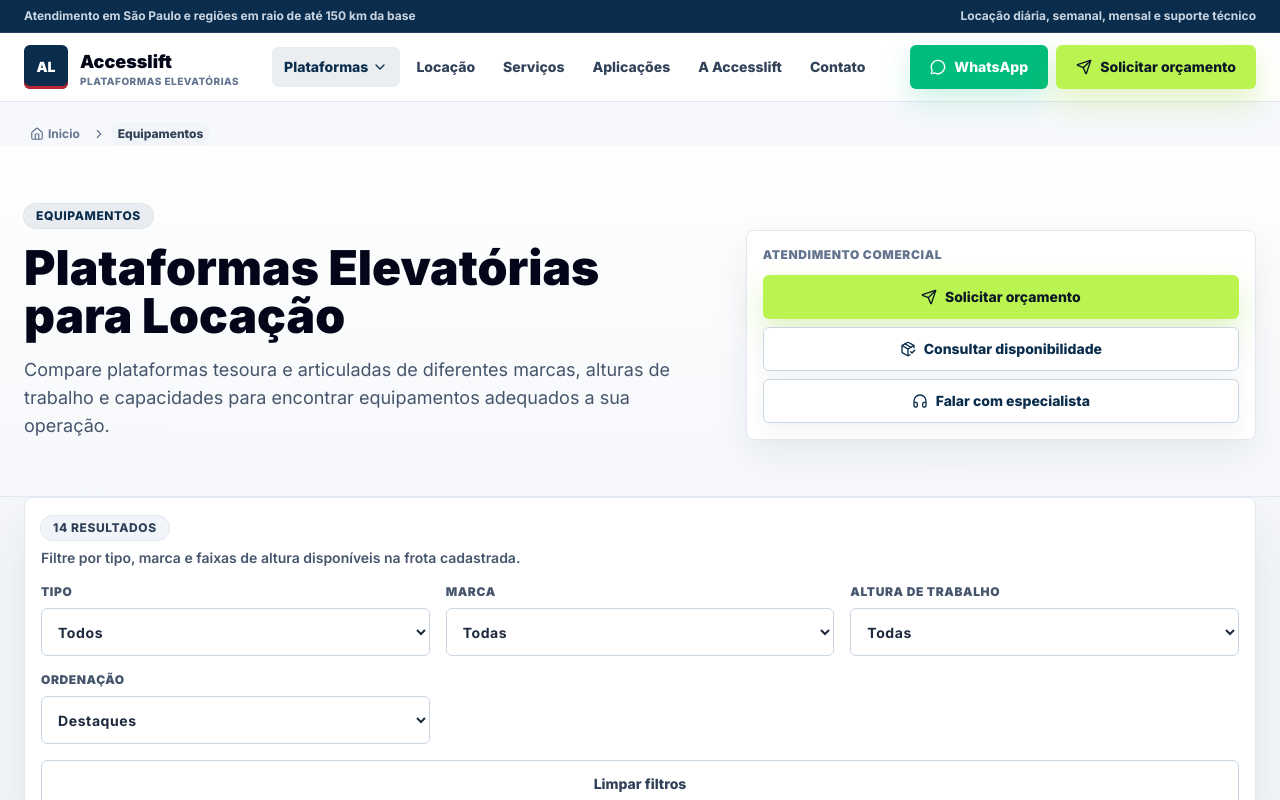
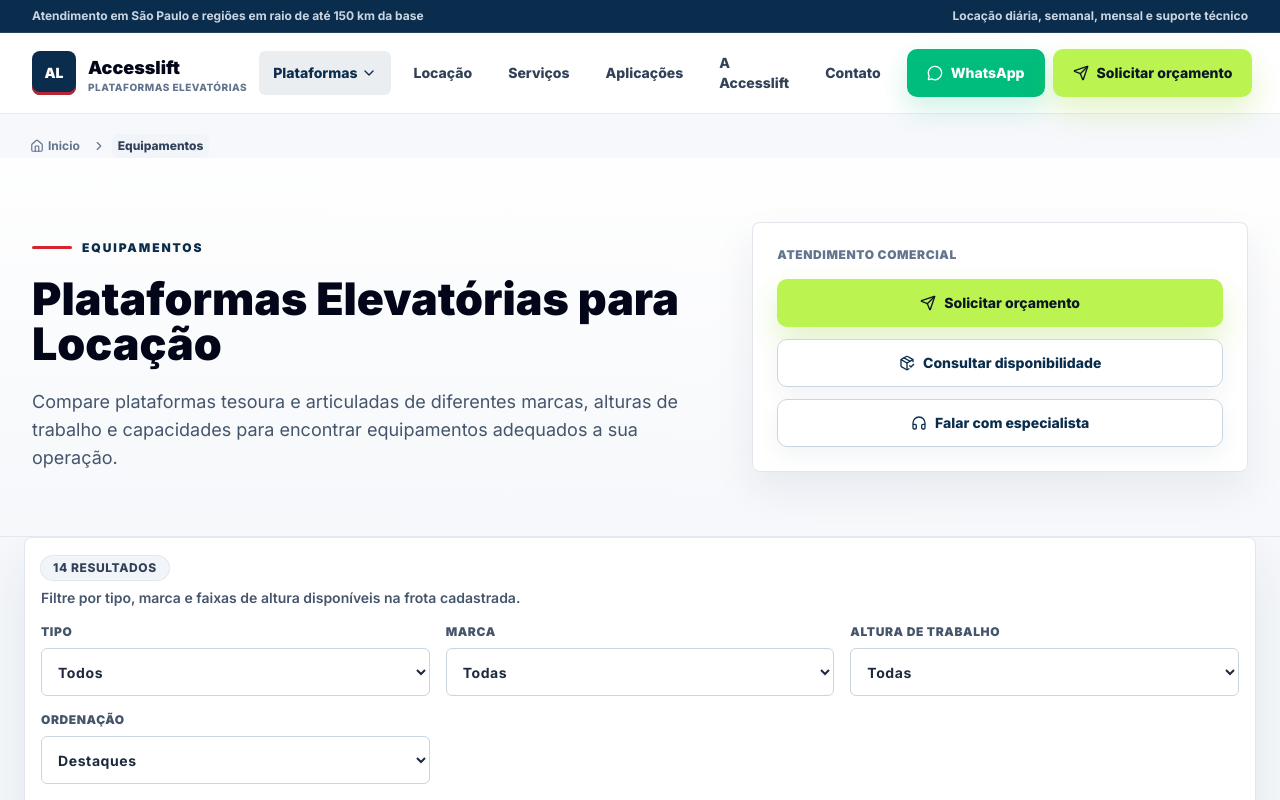
Before and after one commit to creation-comunicacao/accesslift, a React (Vite) app: page /equipamentos in a window 1280 px wide. Shown: the top 800 px of the page. Built offline with nearby package versions, Linux system fonts and the light colour scheme.

Commit message:
feat(doc2) att v2 accesslift alterando estilo visual do projeto

```diff
--- a/src/accesslift/components/buttons/Button.tsx
+++ b/src/accesslift/components/buttons/Button.tsx
@@ -13,11 +13,11 @@ type ButtonProps = {
 };
 
 const variants = {
-  primary: "bg-lime-300 text-[#0b1726] shadow-[0_14px_30px_rgba(132,204,22,0.24)] hover:bg-lime-200 hover:shadow-[0_18px_36px_rgba(132,204,22,0.30)]",
-  secondary: "border border-slate-300 bg-white text-[#0b2d4d] shadow-[0_8px_22px_rgba(11,45,77,0.06)] hover:border-[#0b2d4d]/30 hover:bg-slate-50",
+  primary: "bg-lime-300 text-[#0b1726] shadow-[0_14px_30px_rgba(132,204,22,0.24)] hover:-translate-y-0.5 hover:bg-lime-200 hover:shadow-[0_18px_36px_rgba(132,204,22,0.30)]",
+  secondary: "border border-slate-300 bg-white text-[#0b2d4d] shadow-[0_8px_22px_rgba(11,45,77,0.06)] hover:-translate-y-0.5 hover:border-[#0b2d4d]/30 hover:bg-slate-50",
   ghost: "text-slate-700 hover:bg-[#0b2d4d]/6 hover:text-[#0b2d4d]",
-  dark: "bg-[#0b2d4d] text-white shadow-[0_12px_28px_rgba(11,45,77,0.18)] hover:bg-[#09243d]",
-  whatsapp: "bg-emerald-500 text-white shadow-[0_12px_28px_rgba(16,185,129,0.20)] hover:bg-emerald-600",
+  dark: "bg-[#0b2d4d] text-white shadow-[0_12px_28px_rgba(11,45,77,0.18)] hover:-translate-y-0.5 hover:bg-[#09243d]",
+  whatsapp: "bg-emerald-500 text-white shadow-[0_12px_28px_rgba(16,185,129,0.20)] hover:-translate-y-0.5 hover:bg-emerald-600",
 };
 
 export function Button({
@@ -30,7 +30,7 @@ export function Button({
   title,
   onClick,
 }: ButtonProps) {
-  const classes = `inline-flex min-h-11 items-center justify-center gap-2 rounded-md px-5 text-sm font-extrabold transition active:translate-y-px disabled:pointer-events-none disabled:cursor-not-allowed disabled:opacity-50 ${variants[variant]} ${className}`;
+  const classes = `touch-button inline-flex items-center justify-center gap-2 px-5 text-sm font-extrabold transition duration-200 active:translate-y-px disabled:pointer-events-none disabled:cursor-not-allowed disabled:opacity-50 ${variants[variant]} ${className}`;
 
   if (!href || disabled) {
     return (
--- a/src/accesslift/components/layout/Header.tsx
+++ b/src/accesslift/components/layout/Header.tsx
@@ -33,7 +33,7 @@ export function Header({ currentPath }: HeaderProps) {
   const [isOpen, setIsOpen] = useState(false);
 
   const linkClasses = (path: string) =>
-    `rounded-md px-3 py-2 text-sm font-extrabold transition ${
+    `rounded-md px-3.5 py-2 text-sm font-extrabold transition ${
       currentPath === path
         ? "bg-[#0b2d4d]/8 text-[#0b2d4d]"
         : "text-slate-700 hover:bg-[#0b2d4d]/6 hover:text-[#0b2d4d]"
@@ -45,24 +45,24 @@ export function Header({ currentPath }: HeaderProps) {
   };
 
   return (
-    <header className="sticky top-0 z-40 border-b border-slate-200 bg-white/94 backdrop-blur-xl">
+    <header className="sticky top-0 z-40 border-b border-slate-200/80 bg-white/96 backdrop-blur-xl">
       <div className="hidden border-b border-white/10 bg-[#0b2d4d] text-white lg:block">
-        <div className="mx-auto flex max-w-7xl items-center justify-between px-6 py-2 text-xs font-bold text-slate-300">
+        <div className="site-container flex items-center justify-between py-2 text-xs font-bold text-slate-300">
           <span>Atendimento em São Paulo e regiões em raio de até 150 km da base</span>
           <span>Locação diária, semanal, mensal e suporte técnico</span>
         </div>
       </div>
 
-      <div className="mx-auto flex max-w-7xl items-center justify-between gap-3 px-4 py-3 md:px-6">
+      <div className="site-container flex min-h-[4.75rem] items-center justify-between gap-3 py-3">
         <a
           href="/"
-          className="flex items-center gap-3"
+          className="flex shrink-0 items-center gap-3"
           onClick={(event) => {
             event.preventDefault();
             handleNavigate("/");
           }}
         >
-          <span className="flex h-11 w-11 items-center justify-center rounded-md bg-[#0b2d4d] text-sm font-black text-white shadow-[inset_0_-3px_0_rgba(216,36,47,0.85)]">
+          <span className="flex h-11 w-11 items-center justify-center rounded-lg bg-[#0b2d4d] text-sm font-black text-white shadow-[inset_0_-3px_0_rgba(216,36,47,0.85)]">
             AL
           </span>
           <span className="grid leading-none">
@@ -73,7 +73,7 @@ export function Header({ currentPath }: HeaderProps) {
           </span>
         </a>
 
-        <nav className="hidden items-center gap-1 lg:flex" aria-label="Principal">
+        <nav className="hidden items-center gap-2 lg:flex" aria-label="Principal">
           <Dropdown
             label="Plataformas"
             items={platformItems}
@@ -95,7 +95,7 @@ export function Header({ currentPath }: HeaderProps) {
           ))}
         </nav>
 
-        <div className="hidden items-center gap-2 lg:flex">
+        <div className="hidden shrink-0 items-center gap-2 lg:flex">
           <WhatsAppButton compact />
           <RequestQuoteButton />
         </div>
@@ -109,7 +109,7 @@ export function Header({ currentPath }: HeaderProps) {
           </div>
           <a
             href={contactConfig.whatsappUrl || "/contato/"}
-            className="inline-flex h-11 w-11 items-center justify-center rounded-md bg-emerald-500 text-white shadow-[0_10px_25px_rgba(16,185,129,0.25)] sm:hidden"
+            className="inline-flex h-12 w-12 items-center justify-center rounded-lg bg-emerald-500 text-white shadow-[0_10px_25px_rgba(16,185,129,0.25)] sm:hidden"
             title="Falar pelo WhatsApp"
             aria-label="Falar pelo WhatsApp"
           >
@@ -117,7 +117,7 @@ export function Header({ currentPath }: HeaderProps) {
           </a>
           <button
             type="button"
-            className="inline-flex h-11 w-11 items-center justify-center rounded-md border border-slate-300 text-[#0b2d4d] transition hover:bg-[#0b2d4d]/6"
+            className="inline-flex h-12 w-12 items-center justify-center rounded-lg border border-slate-300 text-[#0b2d4d] transition hover:bg-[#0b2d4d]/6"
             onClick={() => setIsOpen((value) => !value)}
             aria-label="Abrir menu"
             aria-expanded={isOpen}
@@ -129,7 +129,7 @@ export function Header({ currentPath }: HeaderProps) {
 
       {isOpen && (
         <div className="border-t border-slate-200 bg-white px-4 py-4 shadow-xl lg:hidden">
-          <nav className="mx-auto grid max-w-7xl gap-1" aria-label="Principal mobile">
+          <nav className="site-container grid gap-1" aria-label="Principal mobile">
             {mobileLinks.map((item) => (
               <a
                 key={item.href}
--- a/src/accesslift/components/layout/PageIntro.tsx
+++ b/src/accesslift/components/layout/PageIntro.tsx
@@ -1,6 +1,5 @@
 import type { ReactNode } from "react";
 import { CheckAvailabilityButton, RequestQuoteButton, TalkToSpecialistButton } from "../buttons/CtaButtons";
-import { Badge } from "../ui/Badge";
 
 type PageIntroProps = {
   eyebrow?: string;
@@ -12,21 +11,21 @@ type PageIntroProps = {
 export function PageIntro({ eyebrow, title, description, children }: PageIntroProps) {
   return (
     <section className="industrial-grid relative overflow-hidden border-b border-slate-200 bg-slate-50">
-      <div className="mx-auto grid max-w-7xl gap-8 px-4 py-10 md:px-6 md:py-14 lg:grid-cols-[1fr_0.74fr] lg:items-end">
+      <div className="site-container grid gap-8 py-12 md:py-16 lg:grid-cols-[1fr_0.72fr] lg:items-end">
         <div>
           {eyebrow && (
-          <Badge tone="lime" className="mb-4">{eyebrow}</Badge>
+            <span className="section-eyebrow mb-5">{eyebrow}</span>
           )}
-        <h1 className="max-w-4xl text-4xl font-black tracking-normal text-slate-950 md:text-5xl">
+          <h1 className="max-w-4xl text-slate-950">
             {title}
           </h1>
-        <p className="mt-4 max-w-2xl text-base leading-7 text-slate-600 md:text-lg">{description}</p>
+          <p className="mt-5 max-w-2xl text-base leading-7 text-slate-600 md:text-lg">{description}</p>
         </div>
-      <div className="rounded-lg border border-slate-200 bg-white/90 p-4 soft-shadow backdrop-blur">
-        <p className="mb-3 text-xs font-black uppercase tracking-wider text-slate-500">
+        <div className="premium-card rounded-lg p-5 backdrop-blur md:p-6">
+          <p className="mb-4 text-xs font-black uppercase tracking-wider text-slate-500">
             Atendimento comercial
           </p>
-        <div className="grid gap-2 sm:grid-cols-2 lg:grid-cols-1">
+          <div className="grid gap-3 sm:grid-cols-2 lg:grid-cols-1">
           {children || (
             <>
               <RequestQuoteButton />
--- a/src/accesslift/components/ui/Dropdown.tsx
+++ b/src/accesslift/components/ui/Dropdown.tsx
@@ -20,7 +20,7 @@ export function Dropdown({ label, items, currentPath, onNavigate }: DropdownProp
     <div className="group relative">
       <button
         type="button"
-        className={`inline-flex h-10 items-center gap-1 rounded-md px-3 text-sm font-extrabold transition ${
+        className={`inline-flex h-11 items-center gap-1 rounded-md px-3.5 text-sm font-extrabold transition ${
           active
             ? "bg-[#0b2d4d]/8 text-[#0b2d4d]"
             : "text-slate-700 hover:bg-[#0b2d4d]/6 hover:text-[#0b2d4d]"
@@ -29,7 +29,7 @@ export function Dropdown({ label, items, currentPath, onNavigate }: DropdownProp
         {label}
         <ChevronDown className="h-4 w-4 transition group-hover:rotate-180" aria-hidden />
       </button>
-      <div className="invisible absolute left-0 top-full z-50 w-72 translate-y-2 rounded-lg border border-slate-200 bg-white p-2 opacity-0 premium-shadow transition group-hover:visible group-hover:translate-y-0 group-hover:opacity-100">
+      <div className="invisible absolute left-0 top-full z-50 w-72 translate-y-3 rounded-lg border border-slate-200 bg-white p-2 opacity-0 premium-shadow transition duration-200 group-hover:visible group-hover:translate-y-0 group-hover:opacity-100">
         {items.map((item) => (
           <a
             key={item.href}
--- a/src/index.css
+++ b/src/index.css
@@ -63,6 +63,17 @@ body {
     line-height: 1.7;
   }
 
+  @media (prefers-reduced-motion: reduce) {
+    *,
+    ::before,
+    ::after {
+      scroll-behavior: auto !important;
+      transition-duration: 0.01ms !important;
+      animation-duration: 0.01ms !important;
+      animation-iteration-count: 1 !important;
+    }
+  }
+
   :focus-visible {
     outline: 3px solid #d8242f;
     outline-offset: 3px;
@@ -70,6 +81,65 @@ body {
 }
 
 @layer components {
+  .site-container {
+    width: min(100% - 2rem, 76rem);
+    margin-inline: auto;
+  }
+
+  .section-space {
+    padding-block: clamp(4rem, 3.3rem + 2vw, 6.5rem);
+  }
+
+  .section-space-compact {
+    padding-block: clamp(3rem, 2.4rem + 1.5vw, 4.75rem);
+  }
+
+  .section-eyebrow {
+    display: inline-flex;
+    align-items: center;
+    gap: 0.625rem;
+    color: #0b2d4d;
+    font-size: 0.75rem;
+    font-weight: 900;
+    letter-spacing: 0.16em;
+    text-transform: uppercase;
+  }
+
+  .section-eyebrow::before {
+    content: "";
+    width: 2.5rem;
+    height: 0.1875rem;
+    border-radius: 999px;
+    background: #d8242f;
+  }
+
+  .hero-photo {
+    position: relative;
+    isolation: isolate;
+    min-height: clamp(35rem, 72vh, 48rem);
+    color: #fff;
+    background: #0b1726;
+  }
+
+  .hero-photo::after {
+    content: "";
+    position: absolute;
+    inset: 0;
+    z-index: -1;
+    background:
+      linear-gradient(90deg, rgba(5, 15, 28, 0.94) 0%, rgba(5, 15, 28, 0.82) 42%, rgba(5, 15, 28, 0.42) 72%, rgba(5, 15, 28, 0.22) 100%),
+      linear-gradient(180deg, rgba(5, 15, 28, 0.08), rgba(5, 15, 28, 0.35));
+  }
+
+  .hero-photo img {
+    position: absolute;
+    inset: 0;
+    z-index: -2;
+    width: 100%;
+    height: 100%;
+    object-fit: cover;
+  }
+
   .industrial-grid {
     background:
       linear-gradient(180deg, rgba(255, 255, 255, 0.96), rgba(246, 248, 251, 0.96)),
@@ -77,7 +147,7 @@ body {
   }
 
   .premium-shadow {
-    box-shadow: 0 24px 60px rgba(11, 45, 77, 0.10);
+    box-shadow: 0 24px 60px rgba(11, 45, 77, 0.09);
   }
 
   .soft-shadow {
@@ -85,9 +155,9 @@ body {
   }
 
   .premium-card {
-    border: 1px solid rgba(148, 163, 184, 0.34);
-    background: rgba(255, 255, 255, 0.96);
-    box-shadow: 0 18px 42px rgba(11, 45, 77, 0.08);
+    border: 1px solid rgba(148, 163, 184, 0.26);
+    background: rgba(255, 255, 255, 0.98);
+    box-shadow: 0 18px 42px rgba(11, 45, 77, 0.075);
   }
 
   .premium-card-hover {
@@ -98,7 +168,7 @@ body {
   }
 
   .premium-card-hover:hover {
-    transform: translateY(-3px);
+    transform: translateY(-4px);
     border-color: rgba(11, 45, 77, 0.22);
     box-shadow: 0 26px 60px rgba(11, 45, 77, 0.13);
   }
@@ -107,6 +177,11 @@ body {
     border: 1px solid rgba(148, 163, 184, 0.28);
     background: linear-gradient(180deg, #ffffff, #f8fafc);
     box-shadow: inset 0 0 0 1px rgba(255, 255, 255, 0.72);
+  }
+
+  .touch-button {
+    min-height: 3rem;
+    border-radius: 0.625rem;
   }
 }
 
```
Also changed, not shown: src/accesslift/components/cards/EquipmentCard.tsx (+4 -4 lines), src/accesslift/components/cards/ServiceCard.tsx (+4 -4 lines), src/accesslift/pages/HomePage.tsx (+37 -29 lines), src/accesslift/pages/shared/StructuredPageSections.tsx (+29 -29 lines). Lines whose indentation alone changed are shown as unchanged.
